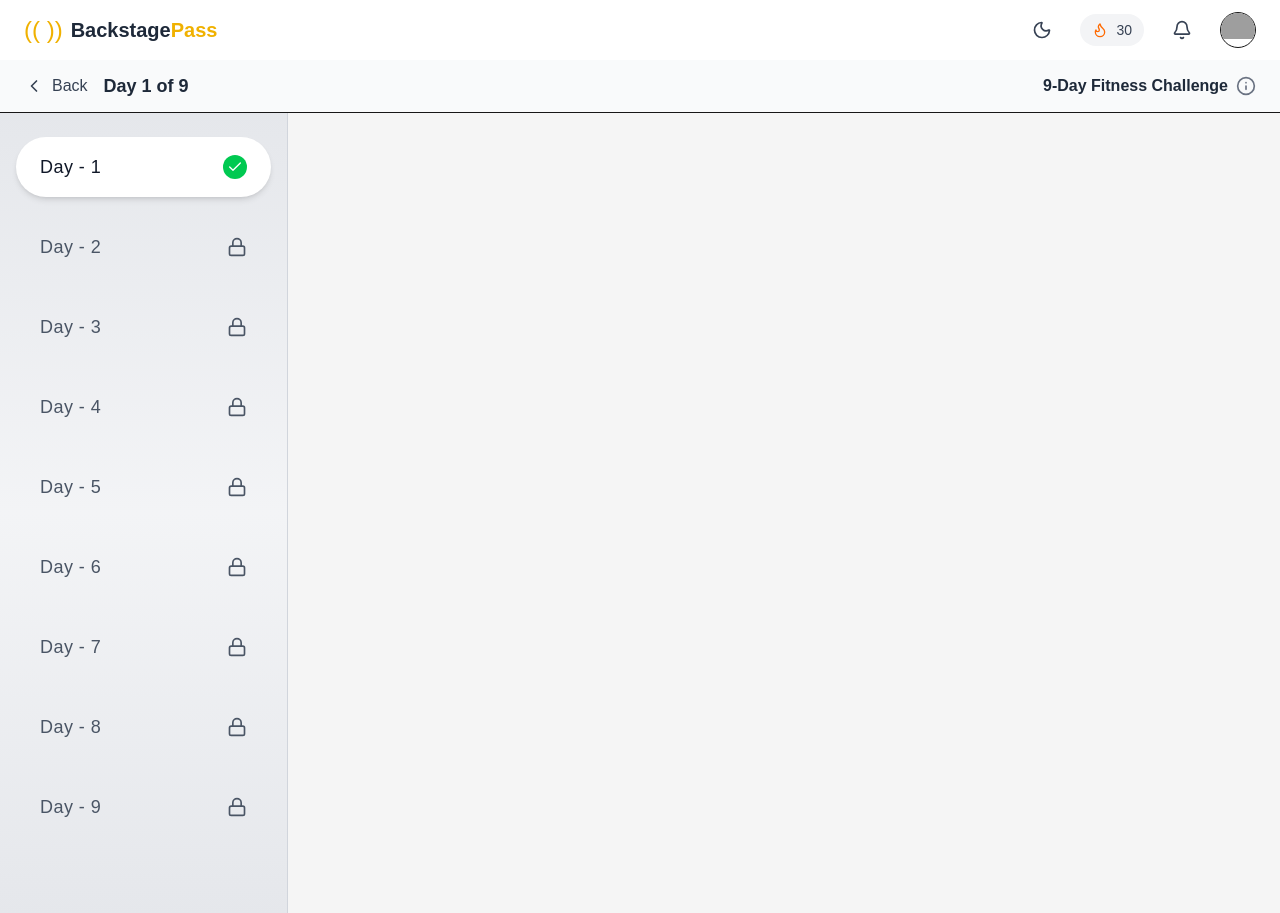
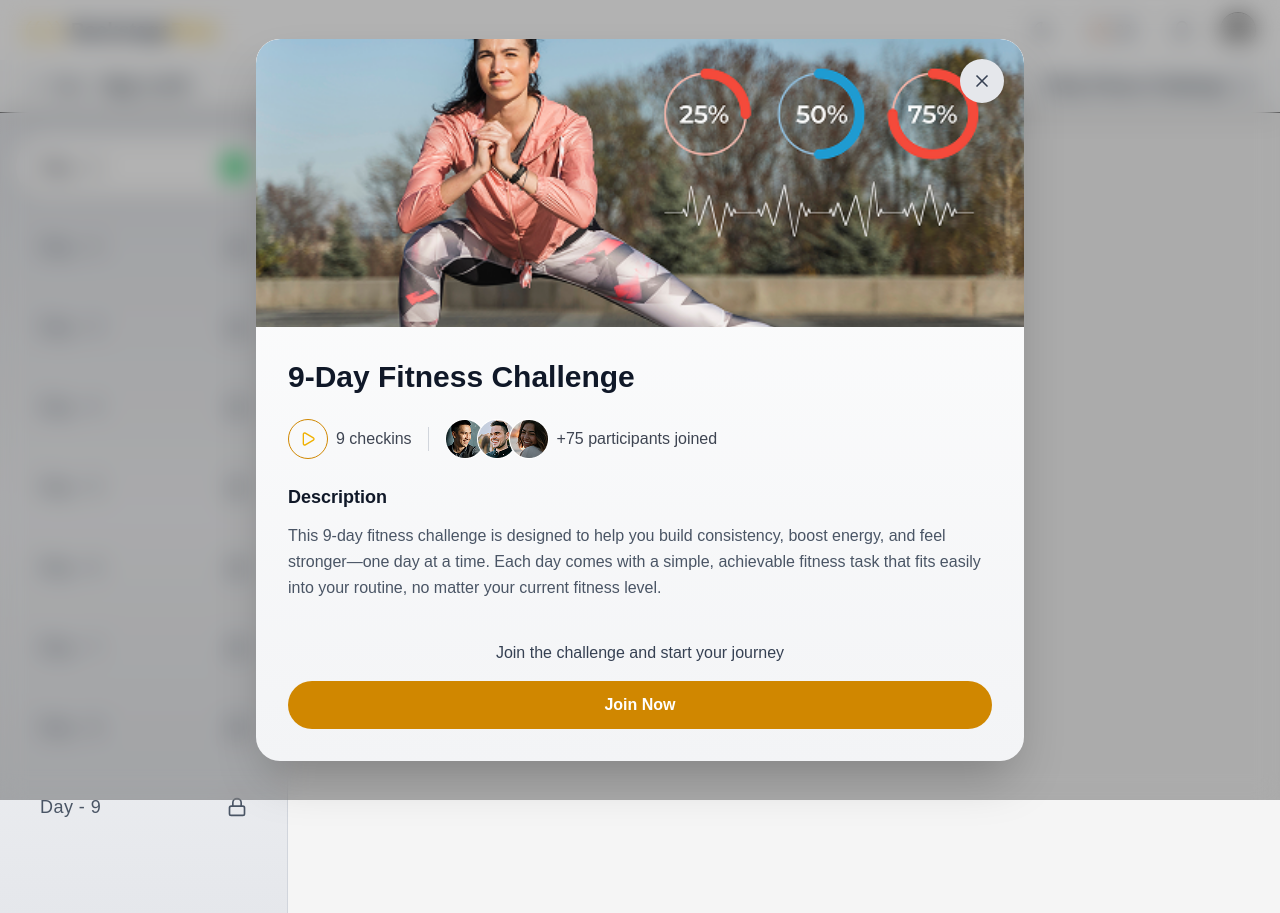
Before and after one commit to code-with-musharaf/Tmango-Assignment-Frontend, a Next.js app: page / in a window 1280 px wide. Built offline with nearby package versions, Linux system fonts and the light colour scheme; grey boxes are pictures that could not be loaded.

Commit message:
feat: Introduce LandingPage component and enhance ChallengeModal with theme support and new images.

```diff
--- a/app/page.tsx
+++ b/app/page.tsx
@@ -1,3 +1,9 @@
+import LandingPage from "@/components/LandingPage";
+
 export default function Home() {
-  return <></>;
+  return (
+    <>
+      <LandingPage />
+    </>
+  );
 }
--- a/components/ChallengeModal.tsx
+++ b/components/ChallengeModal.tsx
@@ -1,9 +1,9 @@
 "use client";
 
-import { X, Play } from "lucide-react";
+import { useAppSelector } from "@/hooks/useRedux";
+import clsx from "clsx";
+import { Play, X } from "lucide-react";
 import Image from "next/image";
-import { useEffect } from "react";
-import clsx from "clsx";
 
 interface Props {
   isOpen: boolean;
@@ -11,95 +11,117 @@ interface Props {
 }
 
 export default function ChallengeModal({ isOpen, onClose }: Props) {
-  useEffect(() => {
-    if (isOpen) {
-      document.body.style.overflow = "hidden";
-    } else {
-      document.body.style.overflow = "auto";
-    }
-  }, [isOpen]);
+  const theme = useAppSelector((state) => state.global.theme);
+  const isDark = theme === "dark";
 
   if (!isOpen) return null;
 
   return (
     <div className="fixed inset-0 z-50 flex items-center justify-center px-4">
+      {/* 🔹 Backdrop */}
       <div
-        className="absolute inset-0 bg-black/40 backdrop-blur-md transition-opacity"
         onClick={onClose}
+        className={clsx(
+          "absolute inset-0 backdrop-blur-md transition-all duration-300",
+          isDark ? "bg-black/70" : "bg-black/30",
+        )}
       />
 
+      {/* 🔹 Modal Container */}
       <div
         className={clsx(
-          "relative w-full max-w-3xl rounded-3xl shadow-2xl",
-          "bg-white dark:bg-gray-900",
-          "transition-all duration-300",
+          "relative w-full max-w-3xl rounded-3xl shadow-2xl transition-all duration-300 overflow-hidden",
+          isDark
+            ? "bg-gradient-to-b from-[#1a1a1f] to-[#111111] text-white shadow-black/50"
+            : "bg-gradient-to-b from-white to-gray-100 text-gray-900",
         )}
       >
+        {/* 🔹 Close Button */}
         <button
           onClick={onClose}
-          className="absolute top-5 right-5 p-2 rounded-full bg-gray-100 dark:bg-gray-800 hover:scale-105 transition"
+          className={clsx(
+            "absolute top-5 right-5 p-3 rounded-full transition z-10",
+            isDark
+              ? "bg-white/10 hover:bg-white/20"
+              : "bg-gray-200 hover:bg-gray-300",
+          )}
         >
-          <X className="w-5 h-5 text-gray-700 dark:text-gray-200" />
+          <X
+            className={clsx(
+              "w-5 h-5",
+              isDark ? "text-white" : "text-gray-700",
+              "cursor-pointer",
+            )}
+            onClick={onClose}
+          />
         </button>
 
+        {/* 🔹 Image Section */}
         <div className="relative w-full h-56 sm:h-72 rounded-t-3xl overflow-hidden">
           <Image
-            src="/fitness.jpg"
+            src="/assets/challenge_image.png"
             alt="Fitness"
             fill
             className="object-cover"
           />
         </div>
 
+        {/* 🔹 Content */}
         <div className="p-6 sm:p-8 space-y-6">
-          <h2 className="text-2xl sm:text-3xl font-bold text-gray-900 dark:text-white">
+          {/* Title */}
+          <h2 className="text-2xl sm:text-3xl font-bold">
             9-Day Fitness Challenge
           </h2>
 
-          <div className="flex flex-wrap items-center gap-4 text-gray-600 dark:text-gray-300">
+          {/* Stats Row */}
+          <div className="flex flex-wrap items-center gap-4">
+            {/* Checkins */}
             <div className="flex items-center gap-2">
-              <div className="w-10 h-10 rounded-full border border-yellow-500 flex items-center justify-center">
-                <Play className="w-4 h-4 text-yellow-600" />
+              <div
+                className={clsx(
+                  "w-10 h-10 rounded-full flex items-center justify-center border",
+                  isDark ? "border-yellow-500" : "border-yellow-600",
+                )}
+              >
+                <Play className="w-4 h-4 text-yellow-500" />
               </div>
-              <span className="font-medium">9 checkins</span>
+              <span className="font-medium opacity-80">9 checkins</span>
             </div>
 
-            <div className="hidden sm:block w-px h-6 bg-gray-300 dark:bg-gray-700" />
+            {/* Divider */}
+            <div
+              className={clsx(
+                "hidden sm:block w-px h-6",
+                isDark ? "bg-white/20" : "bg-gray-300",
+              )}
+            />
 
+            {/* Participants */}
             <div className="flex items-center gap-2">
               <div className="flex -space-x-3">
                 <Image
-                  src="/avatar1.jpg"
-                  alt="avatar"
-                  width={32}
-                  height={32}
-                  className="rounded-full border-2 border-white dark:border-gray-900"
-                />
-                <Image
-                  src="/avatar2.jpg"
-                  alt="avatar"
-                  width={32}
-                  height={32}
-                  className="rounded-full border-2 border-white dark:border-gray-900"
-                />
-                <Image
-                  src="/avatar3.jpg"
-                  alt="avatar"
-                  width={32}
-                  height={32}
-                  className="rounded-full border-2 border-white dark:border-gray-900"
+                  src="/assets/profiles.png"
+                  alt="participants"
+                  width={104}
+                  height={40}
+                  className="rounded-full"
                 />
               </div>
-              <span className="font-medium">+75 participants joined</span>
+              <span className="font-medium opacity-80">
+                +75 participants joined
+              </span>
             </div>
           </div>
 
           {/* Description */}
           <div className="space-y-3">
-            <h3 className="text-lg font-semibold text-gray-900 dark:text-white">
-              Description
-            </h3>
-            <p className="text-gray-600 dark:text-gray-300 leading-relaxed text-sm sm:text-base">
+            <h3 className="text-lg font-semibold">Description</h3>
+            <p
+              className={clsx(
+                "leading-relaxed text-sm sm:text-base",
+                isDark ? "text-gray-300" : "text-gray-600",
+              )}
+            >
               This 9-day fitness challenge is designed to help you build
               consistency, boost energy, and feel stronger—one day at a time.
               Each day comes with a simple, achievable fitness task that fits
@@ -108,12 +130,24 @@ export default function ChallengeModal({ isOpen, onClose }: Props) {
           </div>
 
           {/* CTA */}
-          <div className="pt-2">
-            <p className="text-center text-gray-700 dark:text-gray-300 mb-4">
+          <div className="pt-4">
+            <p
+              className={clsx(
+                "text-center mb-4",
+                isDark ? "text-gray-300" : "text-gray-700",
+              )}
+            >
               Join the challenge and start your journey
             </p>
 
-            <button className="w-full py-3 rounded-full bg-yellow-600 hover:bg-yellow-700 text-white font-semibold transition">
+            <button
+              className={clsx(
+                "w-full py-3 rounded-full font-semibold transition",
+                isDark
+                  ? "bg-yellow-600 hover:bg-yellow-500 text-white"
+                  : "bg-yellow-600 hover:bg-yellow-700 text-white",
+              )}
+            >
               Join Now
             </button>
           </div>
--- /dev/null
+++ b/components/LandingPage.tsx
@@ -0,0 +1,25 @@
+"use client";
+
+import { useAppDispatch } from "@/hooks/useRedux";
+import ChallengeModal from "./ChallengeModal";
+import { useEffect, useState } from "react";
+import { setTheme } from "@/redux/slices/global.slice";
+
+const LandingPage = () => {
+  const [isOpen, setIsOpen] = useState(true);
+
+  const dispatch = useAppDispatch();
+
+  useEffect(() => {
+    const theme = localStorage.getItem("theme") ?? null;
+    if (!!theme) dispatch(setTheme(theme as "light" | "dark"));
+  }, []);
+
+  return (
+    <>
+      <ChallengeModal isOpen={isOpen} onClose={() => setIsOpen(false)} />
+    </>
+  );
+};
+
+export default LandingPage;
```
Also changed, not shown: public/assets/challenge_image.png (added), public/assets/profiles.png (added).
